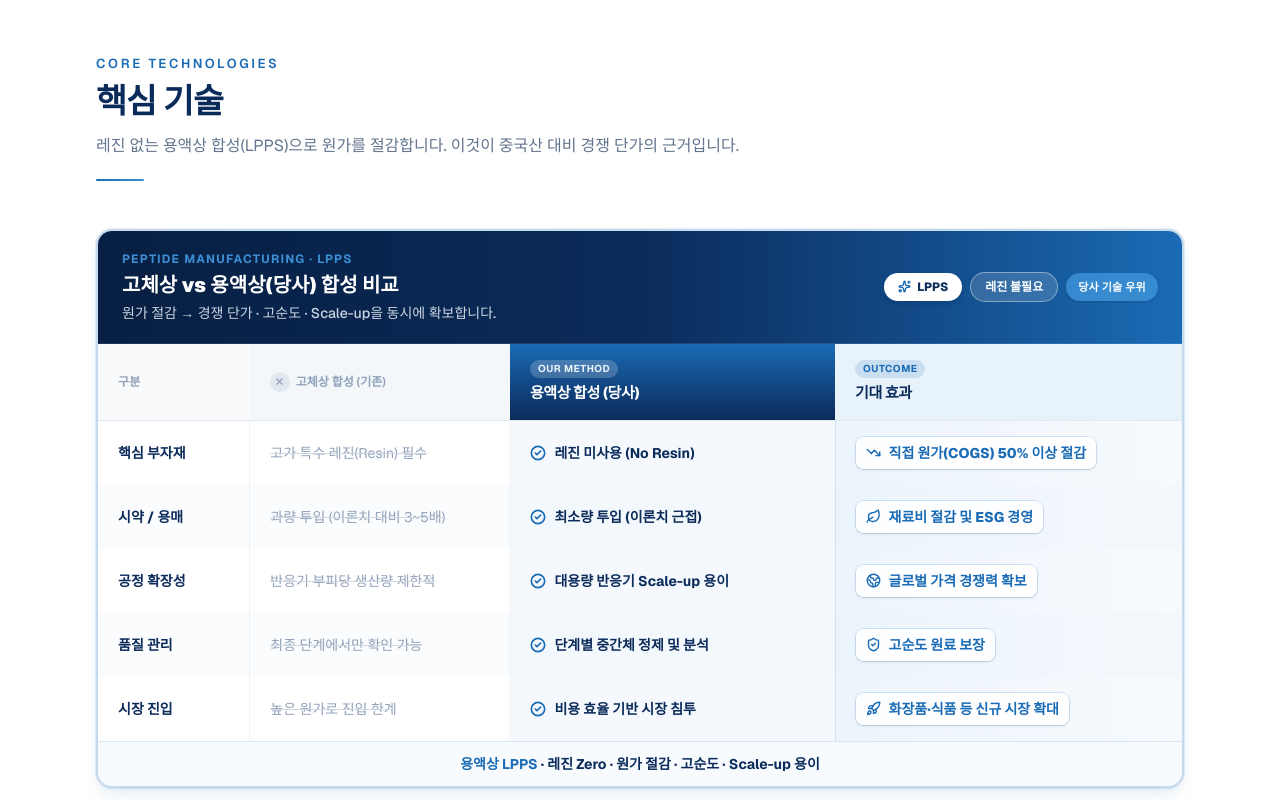
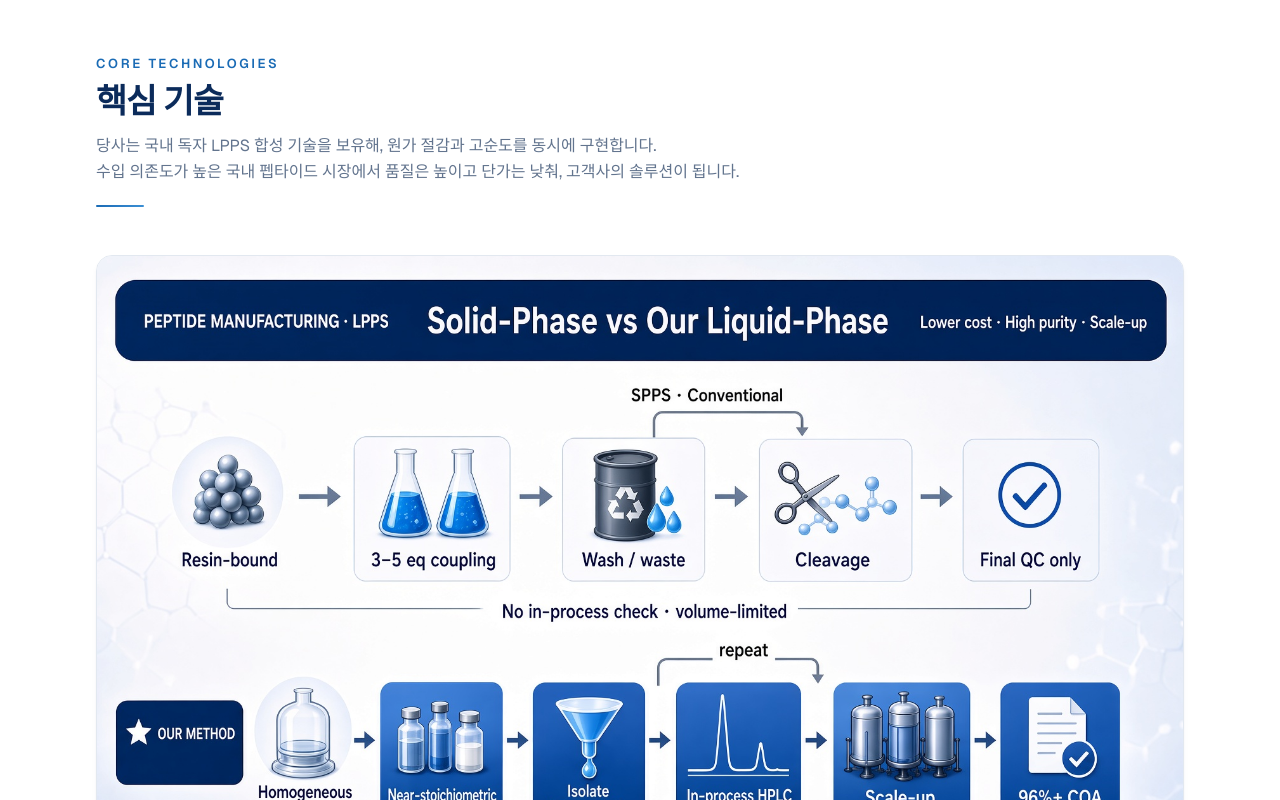
Before and after one commit to jooni201x-stack/withbiochem-website, a Next.js app: page / in a window 1280 px wide. Shown: the part 5880-6680 px from the top of the page. Built offline with nearby package versions, Linux system fonts and the light colour scheme.

Commit message:
LPPS 이미지 폭 조정, Pal-KVK구성 표기, 핵심기술 카피 수정

```diff
--- a/src/components/SectionHeading.tsx
+++ b/src/components/SectionHeading.tsx
@@ -1,11 +1,12 @@
 "use client";
 
+import type { ReactNode } from "react";
 import { motion } from "framer-motion";
 
 type Props = {
   eyebrow: string;
   title: string;
-  subtitle?: string;
+  subtitle?: ReactNode;
   align?: "left" | "center";
   light?: boolean;
 };
--- a/src/components/Technology.tsx
+++ b/src/components/Technology.tsx
@@ -1,6 +1,7 @@
 "use client";
 
 import { motion } from "framer-motion";
+import Image from "next/image";
 import {
   Beaker,
   Droplets,
@@ -16,6 +17,7 @@ import {
 } from "lucide-react";
 import type { LucideIcon } from "lucide-react";
 import SectionHeading from "./SectionHeading";
+import { siteImages } from "@/lib/images";
 
 const comparisons: {
   label: string;
@@ -96,8 +98,36 @@ export default function Technology() {
         <SectionHeading
           eyebrow="CORE TECHNOLOGIES"
           title="핵심 기술"
-          subtitle="레진 없는 용액상 합성(LPPS)으로 원가를 절감합니다. 이것이 중국산 대비 경쟁 단가의 근거입니다."
+          subtitle={
+            <>
+              당사는 국내 독자 LPPS 합성 기술을 보유해, 원가 절감과 고순도를 동시에 구현합니다.
+              <br />
+              수입 의존도가 높은 국내 펩타이드 시장에서 품질은 높이고 단가는 낮춰, 고객사의 솔루션이 됩니다.
+            </>
+          }
         />
+
+        <motion.figure
+          initial={{ opacity: 0, y: 24 }}
+          whileInView={{ opacity: 1, y: 0 }}
+          viewport={{ once: true }}
+          transition={{ duration: 0.55 }}
+          className="mt-12 w-full"
+        >
+          <div className="overflow-hidden rounded-2xl border border-border shadow-md shadow-navy/5">
+            <Image
+              src={siteImages.lppsComparison}
+              alt="위드바이오캠 LPPS 용액상 펩타이드 합성과 기존 고체상 합성 비교 공정도"
+              width={1712}
+              height={1152}
+              className="h-auto w-full"
+              sizes="(max-width: 768px) 100vw, 1152px"
+            />
+          </div>
+          <figcaption className="mt-3 text-center text-xs leading-relaxed text-slate-500 sm:text-sm">
+            고체상(SPPS) vs 당사 용액상(LPPS) 공정 비교 — 레진 없음 · 원가 절감 · 단계별 품질관리 · 96%+ COA
+          </figcaption>
+        </motion.figure>
 
         {/* LPPS comparison — 당사 기술 우위 강조 */}
         <motion.div
--- a/src/lib/images.ts
+++ b/src/lib/images.ts
@@ -39,6 +39,9 @@ export const siteImages = {
   /** 문의 섹션 — contact/image-1.jpg, image-2.jpg */
   contact1: `${IMG}/contact/image-1.jpg`,
   contact2: `${IMG}/contact/image-2.jpg`,
+
+  /** 핵심 기술 LPPS 비교 — LPPS/LPPS.jpg */
+  lppsComparison: `${IMG}/LPPS/LPPS.jpg`,
 } as const;
 
 /**
--- a/src/lib/products.ts
+++ b/src/lib/products.ts
@@ -36,7 +36,7 @@ export const products: ProductDetail[] = [
     slug: "palmitoyl-tripeptide-5",
     code: "01",
     name: "Palmitoyl Tripeptide-5",
-    brand: "WC-COLL",
+    brand: "Pal-KVK구성",
     inci: "Palmitoyl Tripeptide-5",
     cas: "623172-56-5",
     tag: "콜라겐 부스팅 / 주름·탄력",
@@ -53,7 +53,7 @@ export const products: ProductDetail[] = [
     accent: "from-sky-500/10 to-blue-600/5",
     iconBg: "bg-sky-50 text-sky-600",
     introduction:
-      "피부가 스스로 콜라겐을 더 만들도록 “신호”를 보내는 콜라겐 부스팅 펩타이드입니다. INCI: Palmitoyl Tripeptide-5, CAS 623172-56-5, 상품명 WC-COLL. 프리미엄 안티에이징 스킨케어의 메인 활성으로 포지셔닝됩니다.",
+      "피부가 스스로 콜라겐을 더 만들도록 “신호”를 보내는 콜라겐 부스팅 펩타이드입니다. INCI: Palmitoyl Tripeptide-5, CAS 623172-56-5, 상품명 Pal-KVK구성. 프리미엄 안티에이징 스킨케어의 메인 활성으로 포지셔닝됩니다.",
     mechanism: [
       "피부 속 콜라겐 합성을 켜는 스위치 역할을 하는 단백질(TSP-1)의 일부 구조를 모방한 펩타이드입니다.",
       "TGF-β 성장인자 신호를 활성화해 진피 섬유아세포가 제1형 콜라겐을 더 만들도록 유도합니다.",
```
Also changed, not shown: public/IMG_JOON/LPPS/LPPS.jpg (added).
